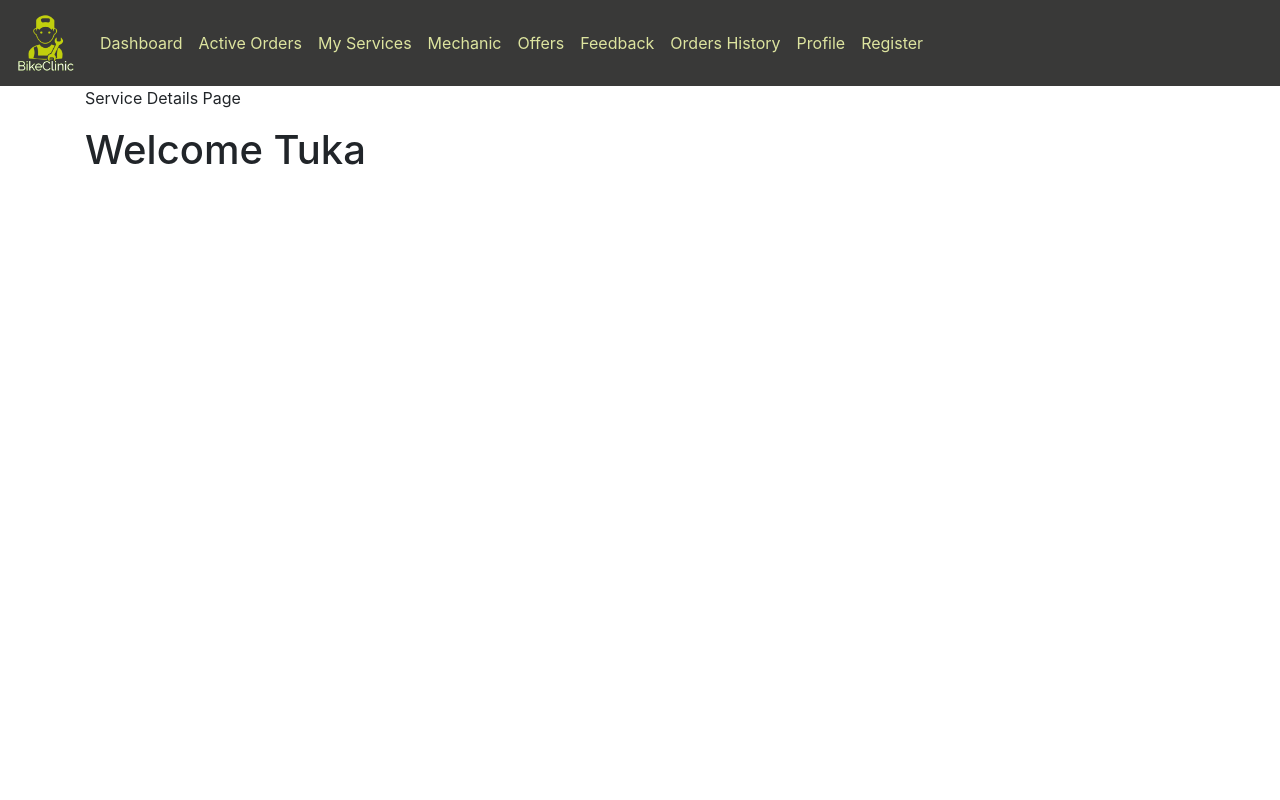
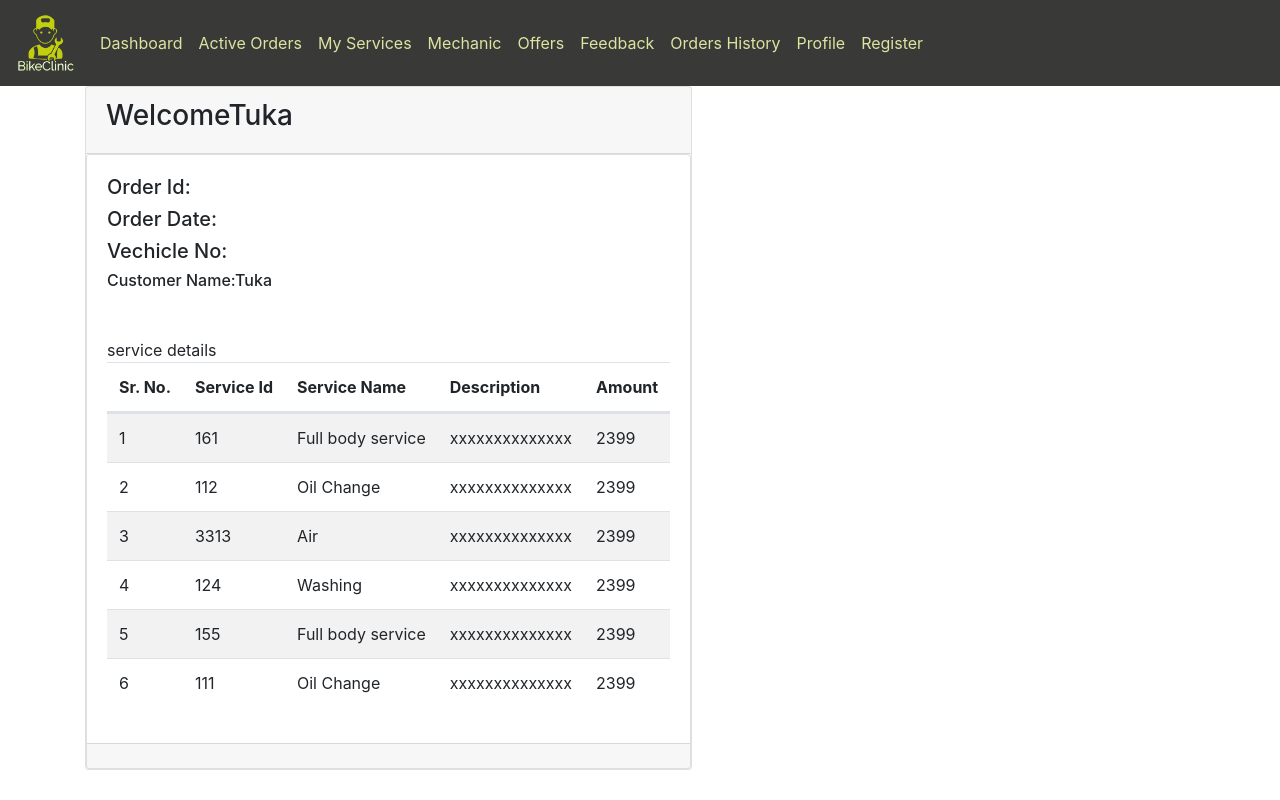
Before and after one commit to AbbyBounty/AngularProjecttesr, an Angular app in the folder TestProject/app1/: page /service-details in a window 1280 px wide. Built offline with nearby package versions, Linux system fonts and the light colour scheme.

Commit message:
service details

```diff
--- a/TestProject/app1/src/app/service-details/service-details.component.html
+++ b/TestProject/app1/src/app/service-details/service-details.component.html
@@ -1,4 +1,49 @@
-<p>Service Details Page</p>
-<div>
-    <h1>Welcome {{CustomerName}}</h1>
+<div class="container">
+    <div class="row">
+        <div>
+            <div class="card">
+                <div class="card-header">
+                    <h3>Welcome{{CustomerName}}</h3>
+                </div>
+                <div class="card">
+                    <div class="card-body">
+                        <h5>Order Id:{{OrderId}}</h5>
+                        <h5>Order Date:{{orderDate}}</h5>
+                        <h5>Vechicle No:{{VehicleNumber}}</h5>
+                        <h6>Customer Name:{{CustomerName}}</h6>
+                    </div>
+                    <div class="card-body">
+                        service details
+                        <div class="table table-striped">
+                            <thead>
+                                <tr>
+                                    <th>Sr. No.</th>
+                                    <th>Service Id</th>
+                                    <th>Service Name</th>
+                                    <th>Description</th>
+                                    <th>Amount</th>
+                                </tr>
+
+                            </thead>
+
+                            <tbody>
+                                <tr *ngFor="let activeOrder of activeOrders; let index=index">
+                                    <td>{{index+1}}</td>
+                                    <td>{{activeOrder['ServiceId']}}</td>
+                                    <td>{{activeOrder['ServiceName']}}</td>
+                                    <td>{{activeOrder['Description']}}</td>
+                                    <td>{{activeOrder['Amount']}}</td>
+
+                                </tr>
+                            </tbody>
+                        </div>
+                    </div>
+
+                    <div class="card-footer"></div>
+                </div>
+
+
+            </div>
+        </div>
+    </div>
 </div>
--- a/TestProject/app1/src/app/service-details/service-details.component.ts
+++ b/TestProject/app1/src/app/service-details/service-details.component.ts
@@ -4,22 +4,62 @@ import { ActivatedRoute } from '@angular/router';
 @Component({
   selector: 'app-service-details',
   templateUrl: './service-details.component.html',
-  styleUrls: ['./service-details.component.css']
+  styleUrls: ['./service-details.component.css'],
 })
 export class ServiceDetailsComponent implements OnInit {
-  serviceName = "";
-  CustomerName = "Tuka";
-  Date = "";
-  VehicleNumber = "";
-  ServiceName = "";
-
-  constructor(private activatedRoute: ActivatedRoute) { }
+  CustomerName = 'Tuka';
+  Date = '';
+  VehicleNumber = '';
+  Amount = '';
+  OrderDate = ' ';
+  Description = '';
+  serviceName = '';
+  ServiceId = '';
+  activeOrders = [
+    {
+      'ServiceId': 161,
+      'ServiceName': 'Full body service',
+      'Description': 'xxxxxxxxxxxxxx',
+      'Amount': 2399
+    },
+    {
+      'ServiceId': 112,
+      'ServiceName': 'Oil Change',
+      'Description': 'xxxxxxxxxxxxxx',
+      'Amount': 2399
+    },
+    {
+      'ServiceId': 3313,
+      'ServiceName': 'Air',
+      'Description': 'xxxxxxxxxxxxxx',
+      'Amount': 2399
+    },
+    {
+      'ServiceId': 124,
+      'ServiceName': 'Washing',
+      'Description': 'xxxxxxxxxxxxxx',
+      'Amount': 2399
+    },
+    {
+      'ServiceId': 155,
+      'ServiceName': 'Full body service',
+      'Description': 'xxxxxxxxxxxxxx',
+      'Amount': 2399
+    },
+    {
+      'ServiceId': 111,
+      'ServiceName': 'Oil Change',
+      'Description': 'xxxxxxxxxxxxxx',
+      'Amount': 2399
+    },
+  ];
+  constructor(private activatedRoute: ActivatedRoute) {}
 
   ngOnInit(): void {
     const num = this.activatedRoute.snapshot.queryParams['num'];
-    alert("In Service Details"+num);
-    if(num){
-      console.log(num)
+    alert('In Service Details' + num);
+    if (num) {
+      console.log(num);
     }
   }
 }
```
Also changed, not shown: TestProject/app1/src/app/available-services/available-services.component.html (+1 -9 lines).
